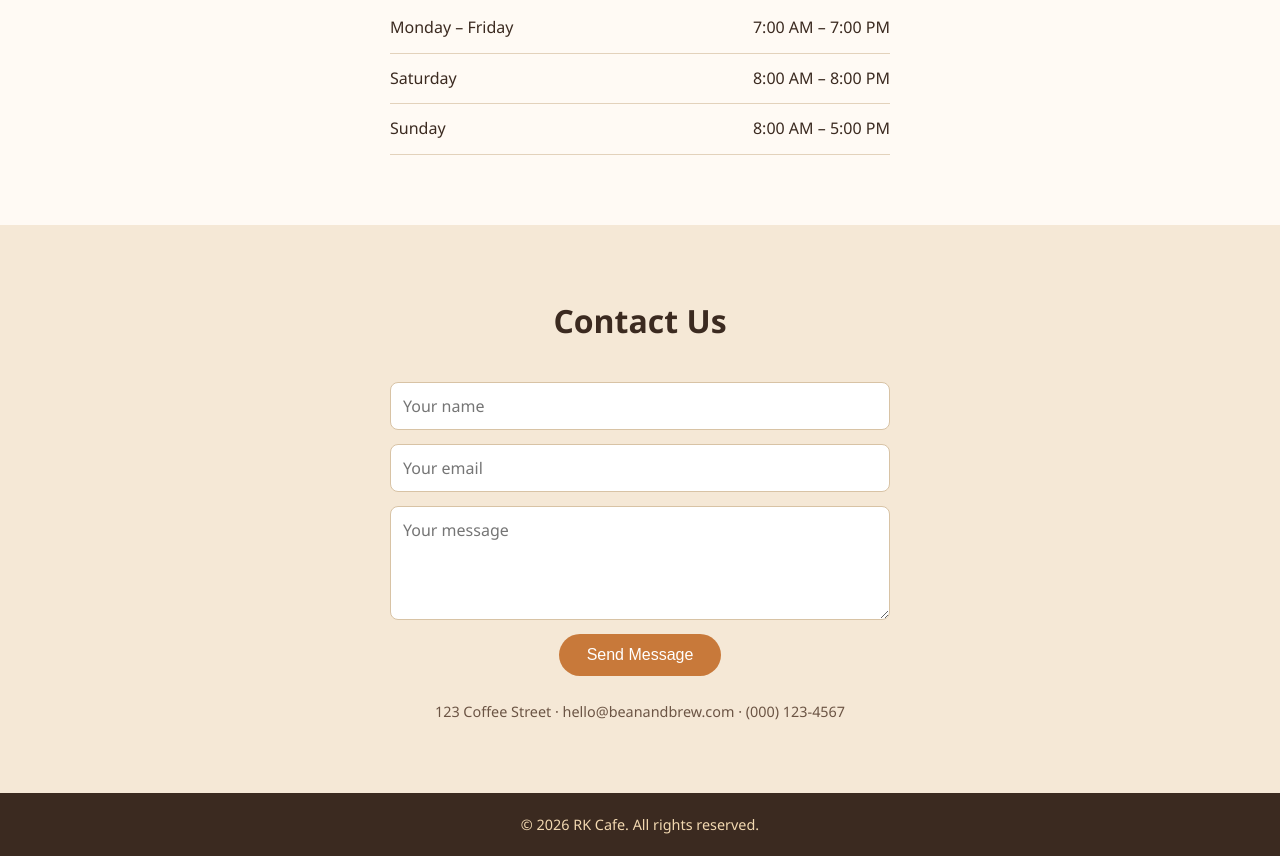
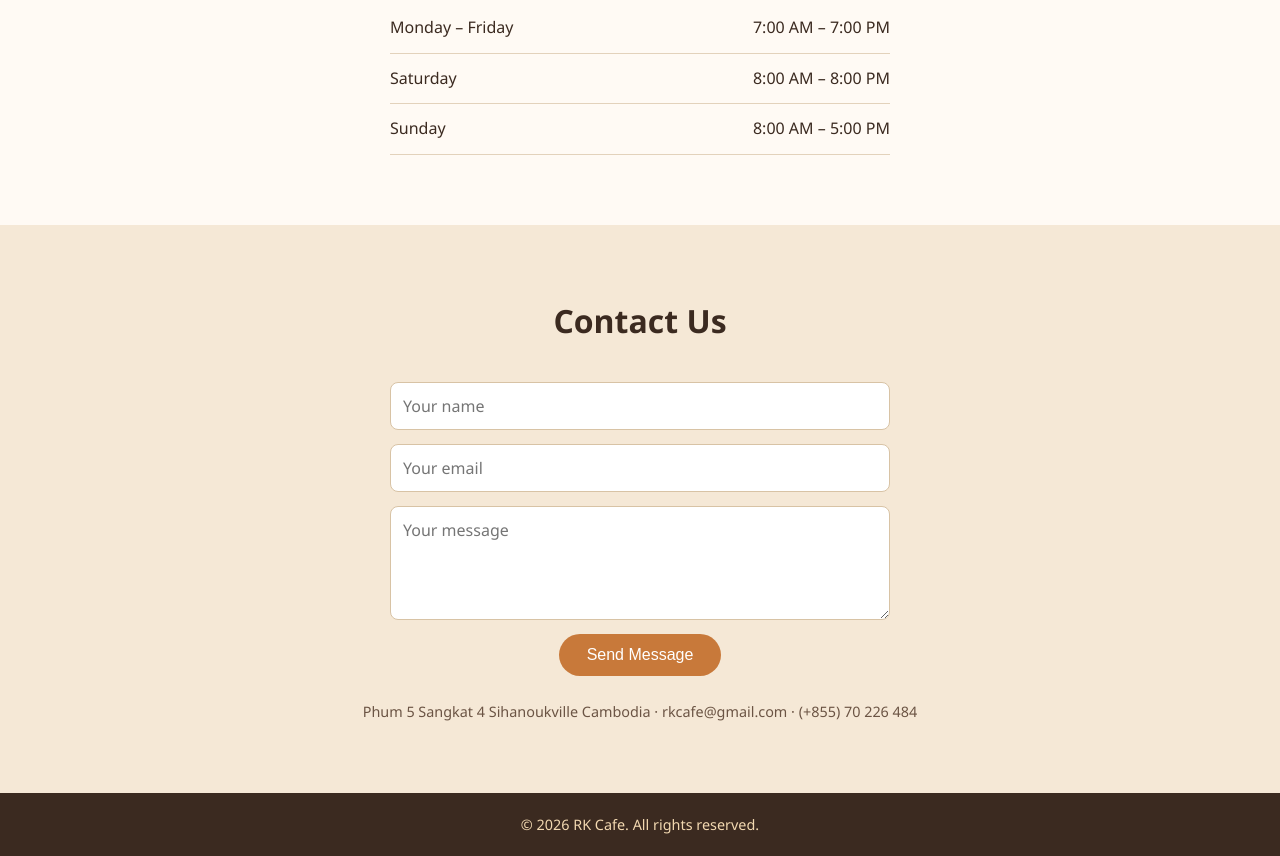
Before and after one commit to rathanakong98/rkcafe, a plain HTML site: page index.html in a window 1280 px wide. Shown: the part 1710-2566 px from the top of the page. Drawn offline with Linux system fonts and the light colour scheme.

Commit message:
Update index.html

```diff
--- a/index.html
+++ b/index.html
@@ -93,7 +93,7 @@
       <textarea rows="4" placeholder="Your message" required></textarea>
       <button type="submit" class="btn">Send Message</button>
     </form>
-    <p class="center-text small">123 Coffee Street · hello@beanandbrew.com · (000) 123-4567</p>
+    <p class="center-text small">Phum 5 Sangkat 4 Sihanoukville Cambodia · rkcafe@gmail.com · (+855) 70 226 484</p>
   </section>
 
   <footer>
```
